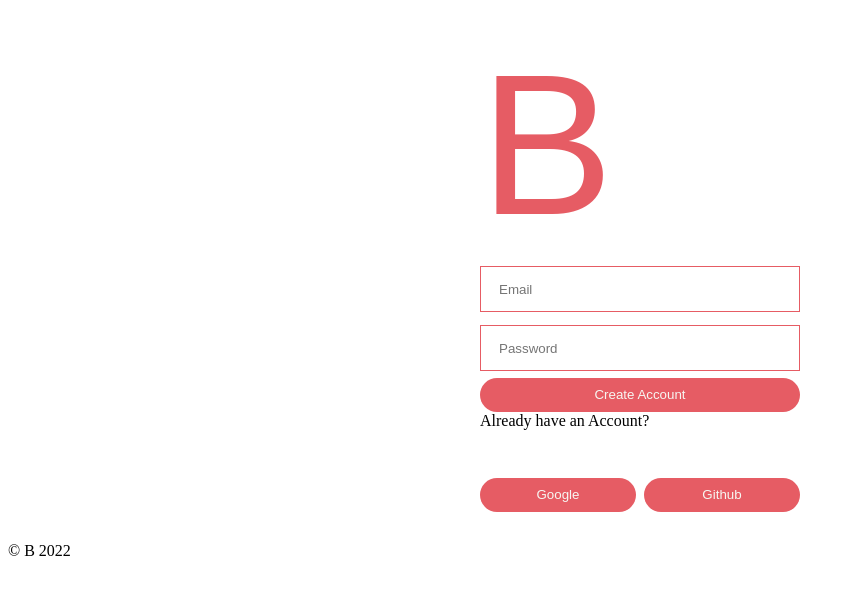
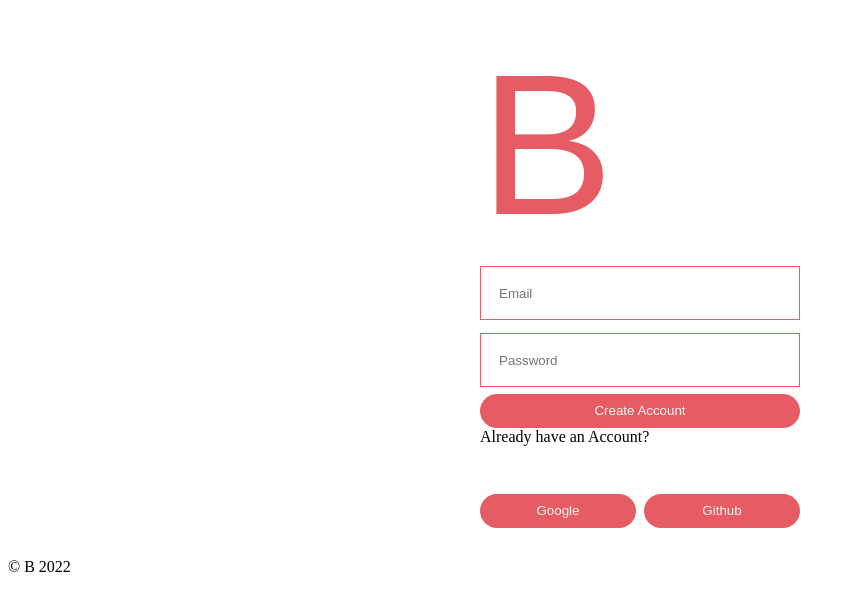
Before and after one commit to yeeahG/B, a React (Create React App) app: page /#/ in a window 1280 px wide. Shown: the top 610 px of the page, without its empty margins (0-855 px from the left). Built offline with nearby package versions, Linux system fonts and the light colour scheme; no server answers; a web font is replaced by a local one.

Commit message:
Home page CSS 수정

```diff
--- a/src/components/App.css
+++ b/src/components/App.css
@@ -48,14 +48,14 @@ ul {
     font-size: 200px;
    /*font-family: 'Luckiest Guy', cursive;*/
     font-family: 'Alumni Sans Collegiate One', sans-serif;
-    width: 15%;
+    width: 30%;
     text-align: center;
     /*color: #f5ca66;*/
     color: #e65c64;
 }
 
 .container {
-    width: 70%;
+    width: 100%;
     margin: 50px;
 }
 
@@ -68,3 +68,21 @@ ul {
 .navi__container ul {
     margin: 20px;
 }
+
+.input {
+    border: none;
+    outline: none;
+    place-content: center;
+    justify-self: stretch;
+    align-self: stretch;
+    min-height: calc(2rem + 2px);
+}
+
+.input__border {
+    margin: .4rem 0;
+    line-height: 1rem;
+    min-height: calc(2rem + 2px);
+    align-items: center;
+    padding: 0.5rem 1rem;
+    border: 1px solid #e65c64;
+}
--- a/src/components/Auth/Auth.css
+++ b/src/components/Auth/Auth.css
@@ -31,23 +31,7 @@
     flex-direction: column;
 }
 
-.input {
-    border: none;
-    outline: none;
-    place-content: center;
-    justify-self: stretch;
-    align-self: stretch;
-    min-height: calc(2rem + 2px);
-}
 
-.input__border {
-    margin: .4rem 0;
-    line-height: 1rem;
-    min-height: calc(2rem + 2px);
-    align-items: center;
-    padding: 0.25rem 1rem;
-    border: 1px solid #e65c64;
-}
 
 .authInput__btn {
     cursor: pointer;
--- a/src/components/BText/BFactory.js
+++ b/src/components/BText/BFactory.js
@@ -58,21 +58,24 @@ const BFactory = ({ userObj }) => {
     <div>
 
       <form onSubmit={onSubmit}>
+        {fileAttach &&
+          <div>
+            <img src={fileAttach} width="50px" height="50px" />
+            <button onClick={onClearFile}>X</button>
+          </div>
+        }
+        <label className='input__border'>
           <input
             value={b}
             onChange={onChange}
             type="text"
             placeholder="What's on ur mind?"
             maxLength={120}
+            className='input'
           />
+        </label>
           <input type="file" accept="image/*" onChange={onFileChange} />
           <input className='button' type="submit" value="Be" />
-        {fileAttach &&
-        <div>
-          <img src={fileAttach} width="50px" height="50px" />
-          <button onClick={onClearFile}>X</button>
-        </div>
-        }
       </form>
 
     </div>
```
Lines whose indentation alone changed are shown as unchanged.
